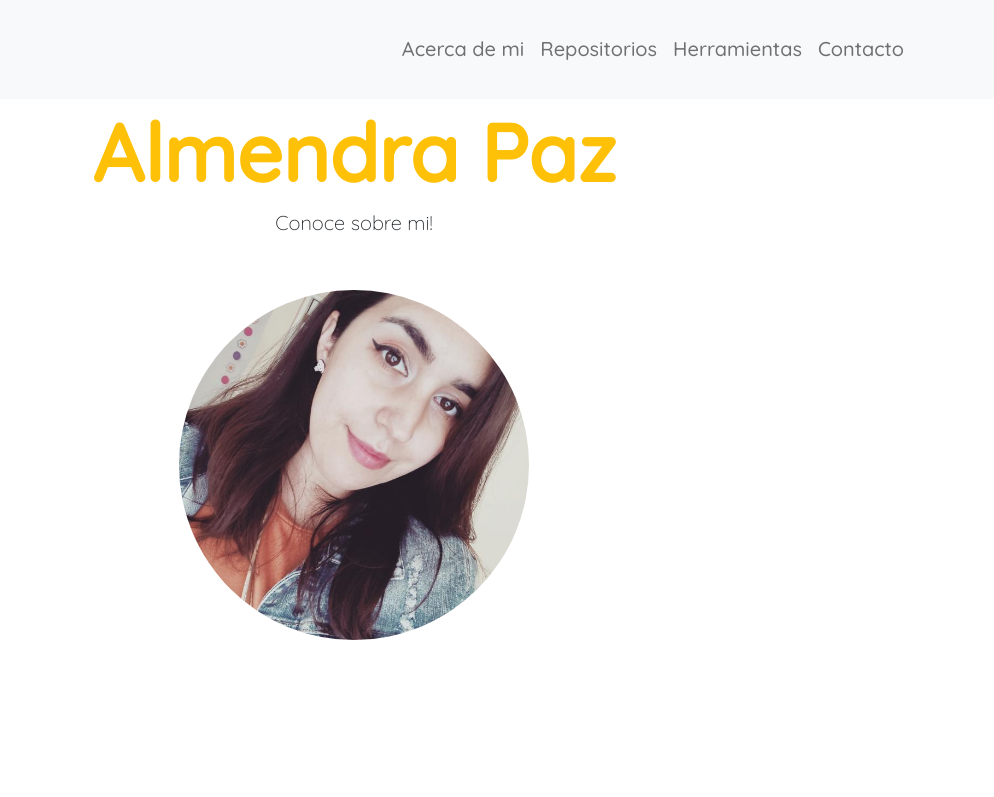
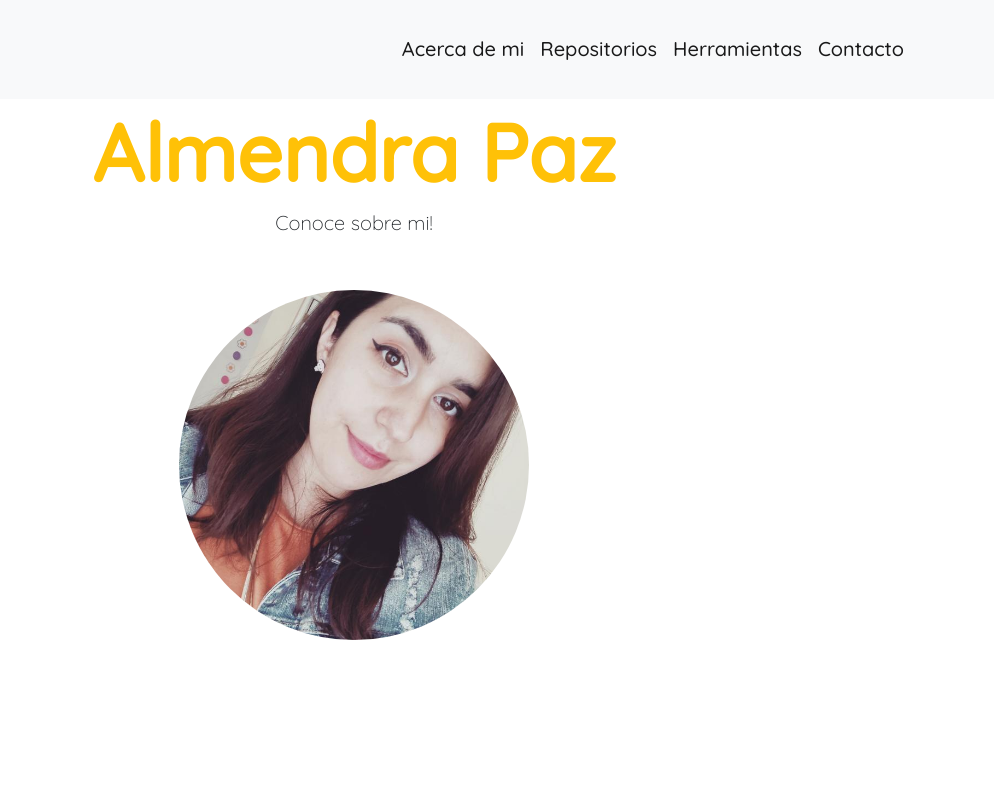
Before and after one commit to AlmenP/AlmenP.github.io, a plain HTML site: page index.html in a window 1280 px wide. Shown: the top 797 px of the page, 286-1280 px from the left. Drawn offline with nearby package versions, Linux system fonts and the light colour scheme.

Commit message:
modificaciones funcionamiento

```diff
--- a/index.html
+++ b/index.html
@@ -17,7 +17,7 @@
     <link href="https://fonts.googleapis.com/css2?family=Quicksand:wght@300;500&display=swap" rel="stylesheet">
 
     <!--CustomCSS-->
-    <link rel="Stylesheet" href="./assets/CSS/style.css">
+    <link rel="Stylesheet" href="./assets/css/style.css">
 </head>
 
 <body>
@@ -34,16 +34,16 @@
             <div class="collapse navbar-collapse" id="navbarSupportedContent">
                 <ul class="navbar-nav ms-auto mb-2 mb-lg-0 fs-5">
                     <li class="nav-item">
-                        <a class="nav-link" href="#">Acerca de mi</a>
+                        <a class="nav-link active" aria-current="page" href="#Acercademi">Acerca de mi</a>
                     </li>
                     <li class="nav-item">
-                        <a class="nav-link" href="#">Repositorios</a>
+                        <a class="nav-link active" aria-current="page" href="#Repositorios">Repositorios</a>
                     </li>
                     <li class="nav-item">
-                        <a class="nav-link" href="#">Herramientas</a>
+                        <a class="nav-link active" aria-current="page" href="#Herramientas">Herramientas</a>
                     </li>
                     <li class="nav-item">
-                        <a class="nav-link" href="#">Contacto</a>
+                        <a class="nav-link active" aria-current="page" href="#Contacto">Contacto</a>
                     </li>
 
                 </ul>
```
Also changed, not shown: 1 other file.
